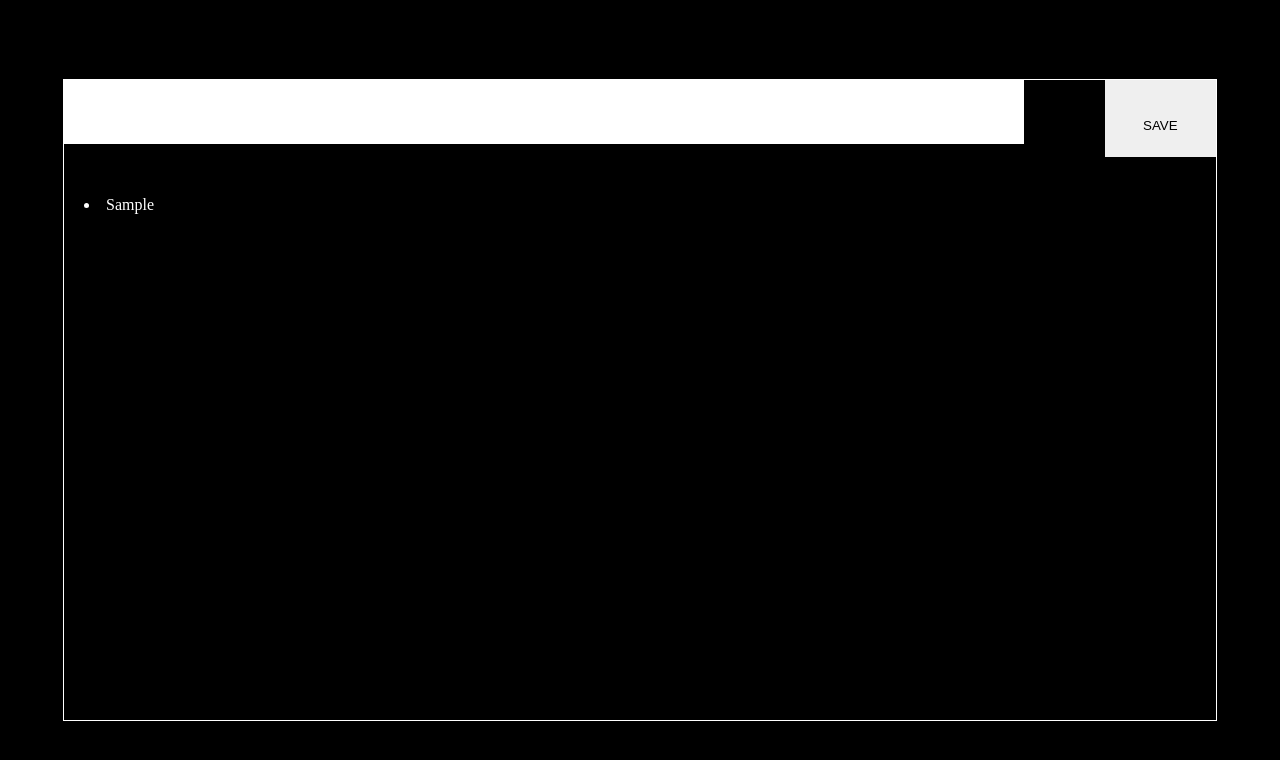
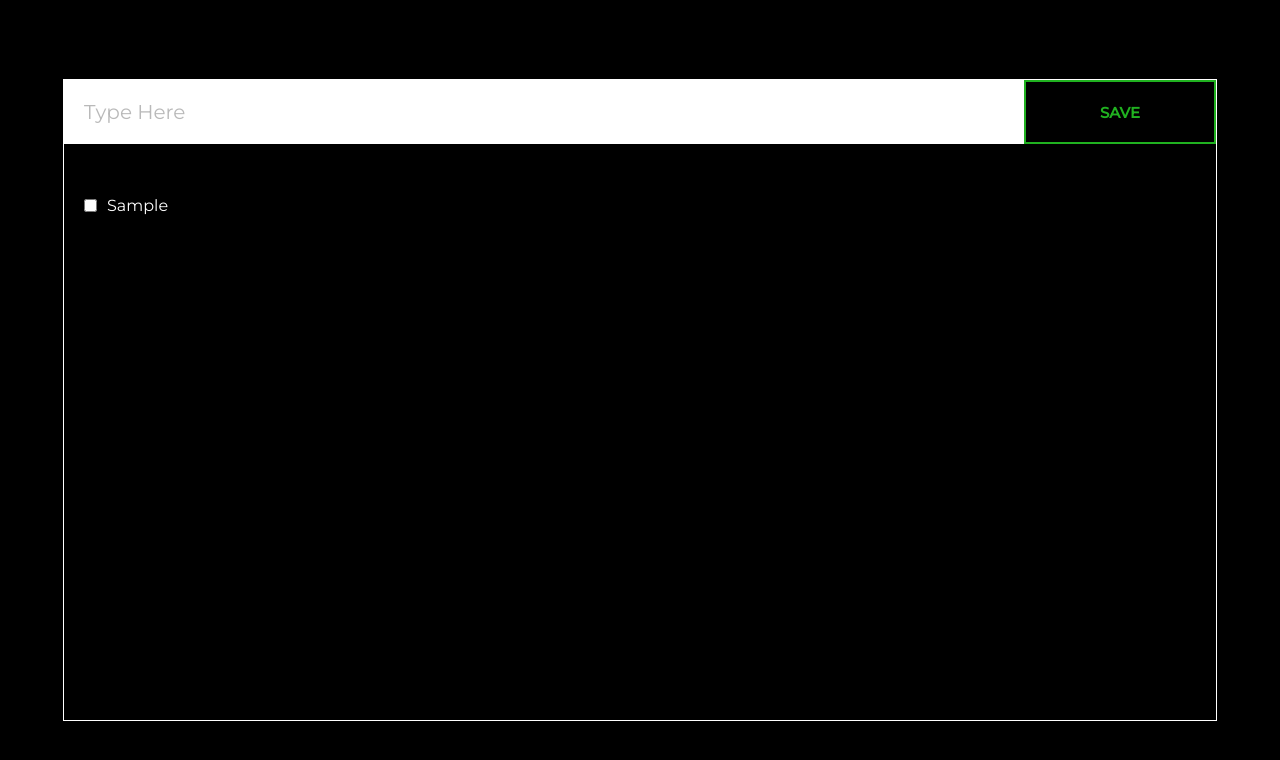
Before and after one commit to Sharjeel-Afridi/ToDoList, a plain HTML site: page index.html in a window 1280 px wide. Both pictures are taken after typing "Sample" into the empty fields and a click on the button "SAVE". Drawn offline with Linux system fonts and the light colour scheme.

Commit message:
checkbox click done

```diff
--- a/index.html
+++ b/index.html
@@ -11,7 +11,7 @@
         <section>
             <div class="content">
                 <div class="inputfield">
-                    <input id="input">
+                    <input id="input" placeholder="Type Here">
                     <button id="save">SAVE</button>
                 </div>
                 <div class="list" id="list">
--- a/script.js
+++ b/script.js
@@ -2,14 +2,35 @@ const inputEl = document.getElementById('input')
 const saveBtn = document.getElementById('save')
 let listEl = document.getElementById('list')
 
+let i = 0;
+
 function save(){
     let inputVal = inputEl.value;
+
     if (inputVal !== ''){
         const newListItem = document.createElement('li');
-        newListItem.textContent = inputVal;
+        const checkboxInput = document.createElement('input');
+
+        newListItem.id = i;
+        checkboxInput.type = 'checkbox';
+        checkboxInput.id = i;
+
+        checkboxInput.addEventListener('change', () => {
+            const clickedCheckboxId = checkboxInput.id;
+            const liEl = document.getElementById(`${clickedCheckboxId}`);
+            if(checkboxInput.checked){
+                 liEl.classList.add('selected')
+            }else{
+                liEl.classList.remove('selected')
+            }
+        })
+
+        newListItem.appendChild(checkboxInput);
+        newListItem.appendChild(document.createTextNode(inputVal));
 
         listEl.appendChild(newListItem);
         inputEl.value = '';
+        i++;
     }else{
         alert('Type Something First')
     }
--- a/styles.css
+++ b/styles.css
@@ -1,9 +1,12 @@
+@import url('https://fonts.googleapis.com/css2?family=Montserrat:ital,wght@0,300;0,400;0,500;1,300;1,400&family=Poppins:wght@100;200;300;400;600&display=swap');
+
 body{
     box-sizing: border-box;
     margin: 0;
     padding: 0;
     background-color: black ;
     color: white;
+    font-family: 'Montserrat';
 }
 
 section{
@@ -25,24 +28,54 @@ section{
     width: 100%;
     height: 10%;
     display: flex;
-    justify-content: space-between;
+    gap: 0;
 }
 .inputfield input{
     height: 100%;
     width: 75vw;
     padding: 0;
     border: none;
+    font-size: 20px;
+    font-family: Montserrat;
 }
 
+::placeholder{
+    font-family: Montserrat;
+    padding: 20px;
+    opacity: 0.5;
+}
 .inputfield button{
     height: 100%;
-    padding: 3vw;
-    border: none;
+    width: calc(100% - 75vw);
+    font-size: 15px;
+    font-family: Montserrat;
+    font-weight: 700;
+    background: transparent;
+    border: 2px solid rgb(32, 177, 32);
+    color: rgb(32, 177, 32);
     cursor: pointer;
+    transition: 0.3s;
+}
+.inputfield button:hover{
+    color: white;
+    background-color: rgb(32, 177, 32);
 }
  .content .list{
+    list-style-type: none;
     box-sizing: border-box;
     height: 85%;
     width: 100%;
     padding: 20px;
  }
+ .list .selected{
+    text-decoration:line-through;
+ }
+ .list li{
+    display: flex;
+    align-items: center;
+    text-decoration: none;
+    gap: 10px;
+ }
+ .list input{
+    margin: 0;
+ }
```
